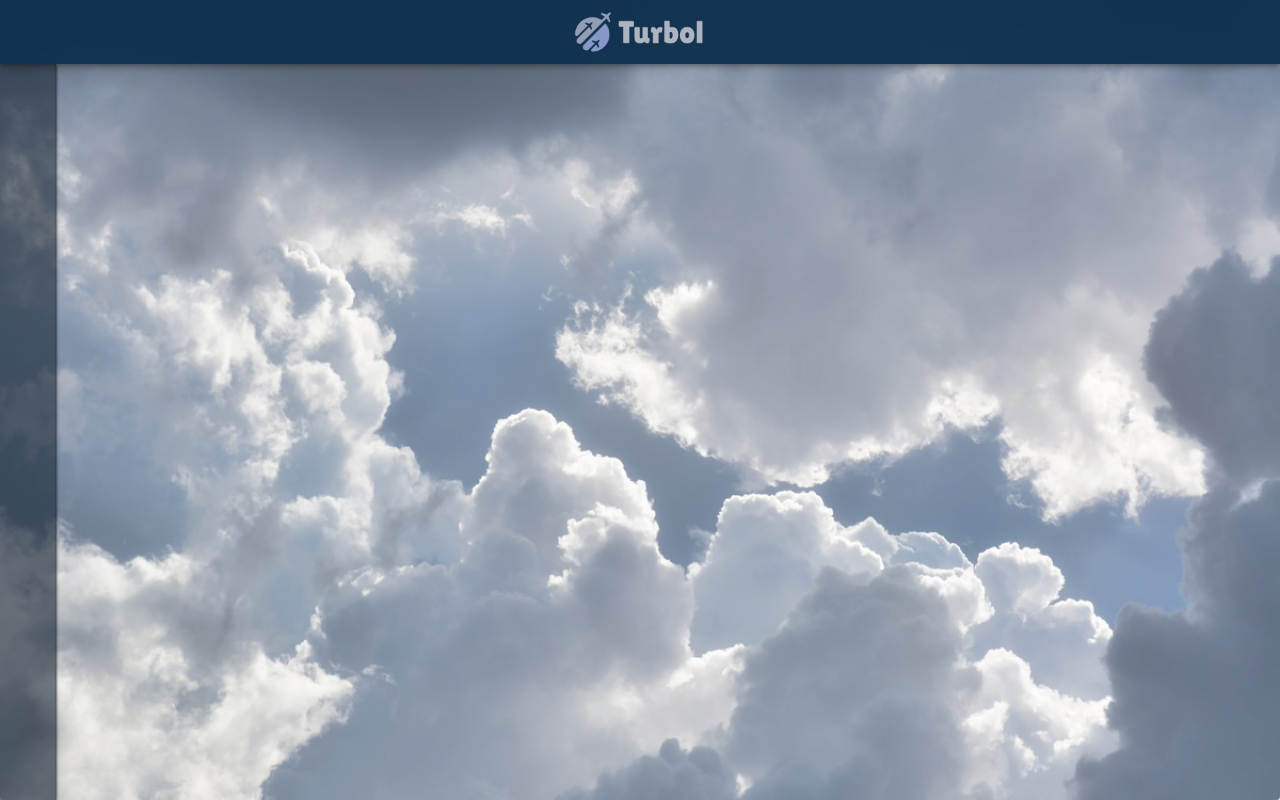
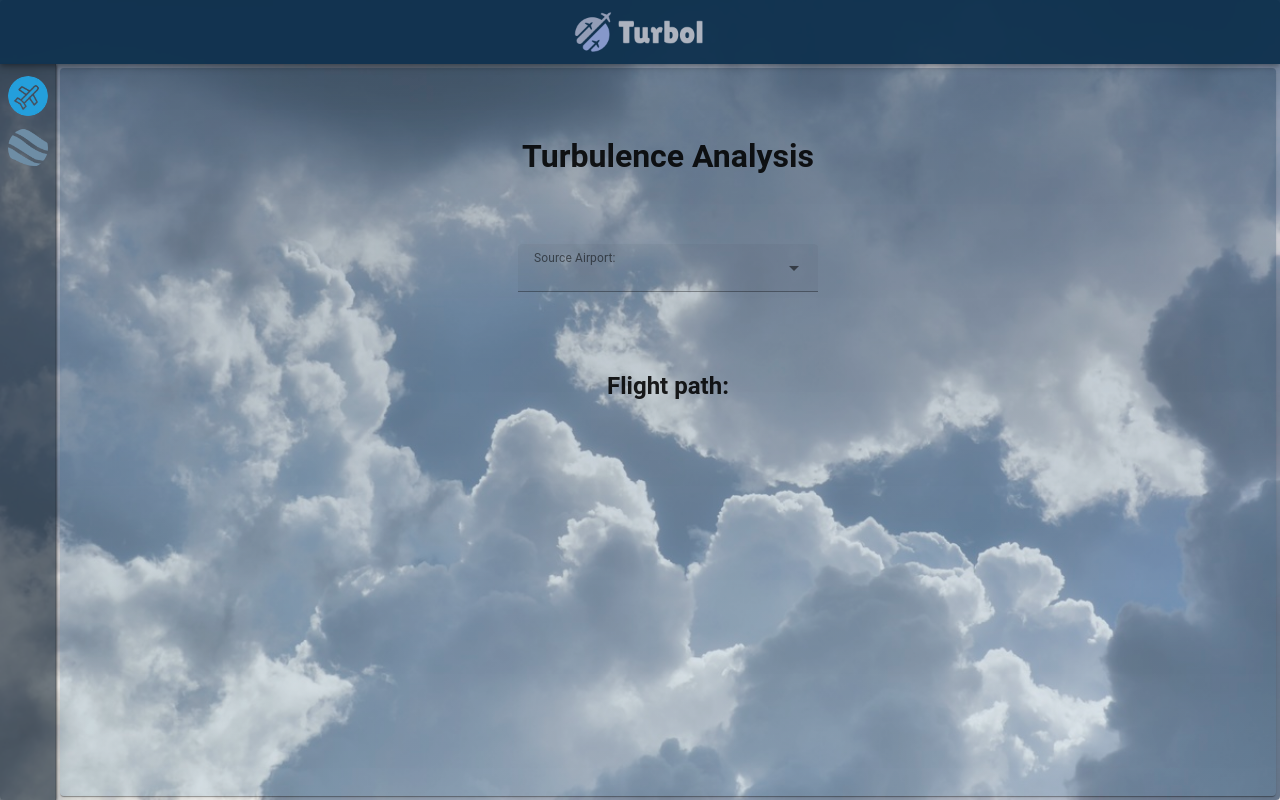
Before and after one commit to gm2211/turbol, a Vue app in the folder frontend/: page /search in a window 1280 px wide. Before the commit this address had no page. Built offline with nearby package versions, Linux system fonts and the light colour scheme.

Commit message:
routing works

```diff
--- a/frontend/src/components/layout/AppBar.vue
+++ b/frontend/src/components/layout/AppBar.vue
@@ -20,7 +20,7 @@
 export default {
   data() {
     return {
-      logo: logo
+      forecastIcon: logo
     }
   }
 }
--- a/frontend/src/components/layout/NavBar.vue
+++ b/frontend/src/components/layout/NavBar.vue
@@ -1,6 +1,3 @@
-<script setup lang="ts">
-import "../../assets/style/navbar.css"</script>
-
 <template>
   <v-navigation-drawer
       :class="rail ? 'navbar-collapsed' : 'navbar-expanded'"
@@ -10,20 +7,39 @@
       class="navbar-transition my-shadow"
   >
     <v-list density="compact" nav>
-      <v-list-item :prepend-icon="logo" title="Forecast"> </v-list-item>
+      <v-list-item v-for="route in routes"
+                   :title="route.name"
+                   :key="route.name"
+                   @click="$router.push(route.path)"
+                   class="pl-0">
+        <template v-slot:prepend>
+          <v-avatar size="40">
+            <v-img :src="route.icon"/>
+          </v-avatar>
+        </template>
+      </v-list-item>
     </v-list>
   </v-navigation-drawer>
 </template>
 
-<script lang="ts">
-import logo from "../../assets/icons/logo.png";
-export default {
+<script setup lang="ts">
+import "../../assets/style/navbar.css"
+import forecastIcon from "../../assets/icons/forecast.png";
+import planeIcon from "../../assets/icons/plane.png";
+import {ref} from "vue";
 
-  data() {
-    return {
-      rail: true,
-      logo: logo
-    }
+
+const rail = ref(true);
+const routes = [
+  {
+    name: "Search",
+    path: "search",
+    icon: planeIcon
+  },
+  {
+    name: "Forecast",
+    path: "forecast",
+    icon: forecastIcon
   }
-}
+]
 </script>
--- a/frontend/src/router/index.ts
+++ b/frontend/src/router/index.ts
@@ -1,13 +1,17 @@
 import { createRouter, createWebHistory } from 'vue-router'
-import FlightsView from '../views/TurbulenceView.vue'
+import FlightsSearchView from '../views/FlightSearchView.vue'
 
 const router = createRouter({
   history: createWebHistory(import.meta.env.BASE_URL),
   routes: [
     {
       path: '/',
-      name: 'flights',
-      component: FlightsView
+      redirect: '/search'
+    },
+    {
+      path: '/search',
+      name: 'search',
+      component: FlightsSearchView
     }
   ]
 })
```
Also changed, not shown: frontend/src/assets/icons/forecast.png, frontend/src/assets/icons/plane.png (added), frontend/src/views/FlightSearchView.vue (renamed from frontend/src/views/TurbulenceView.vue).
